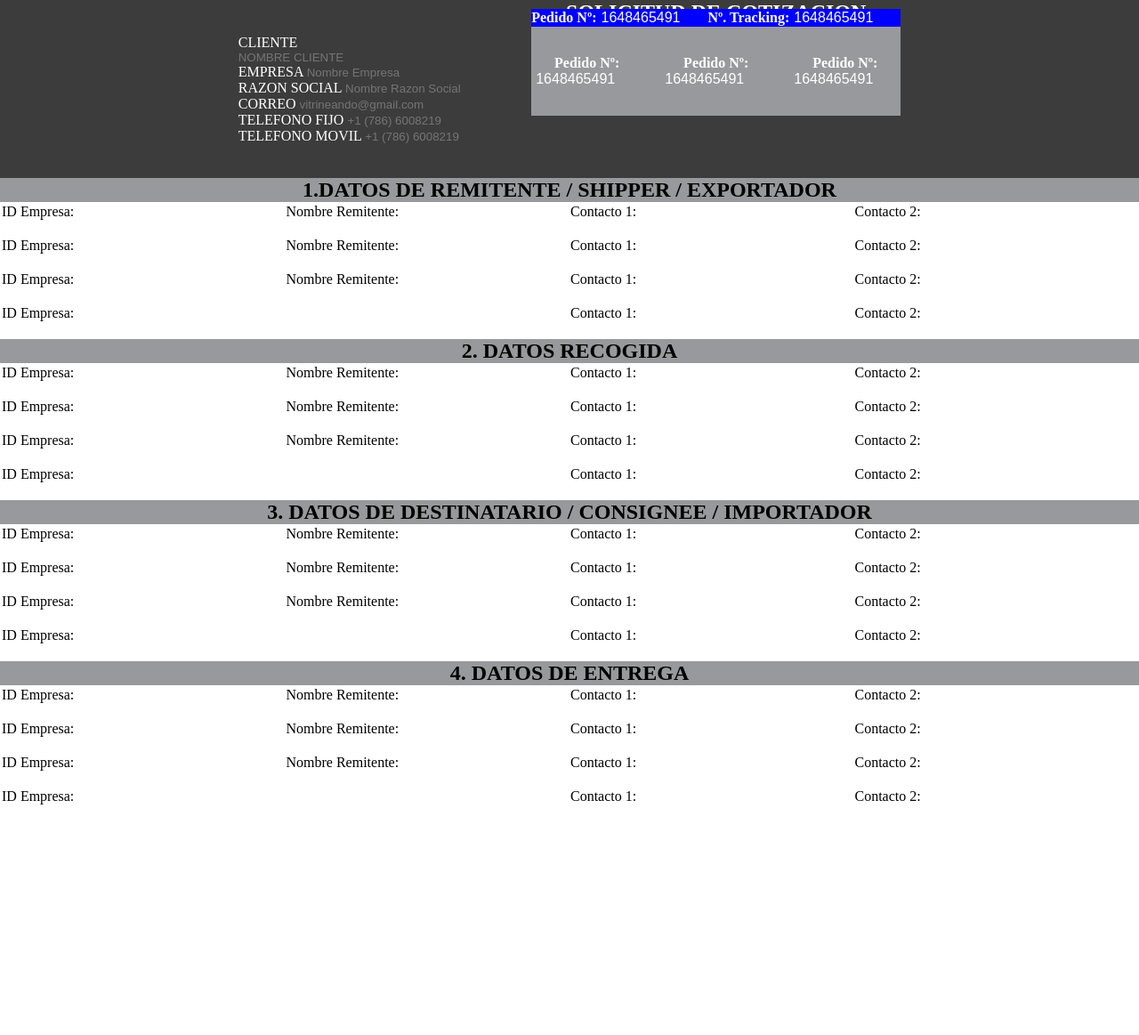
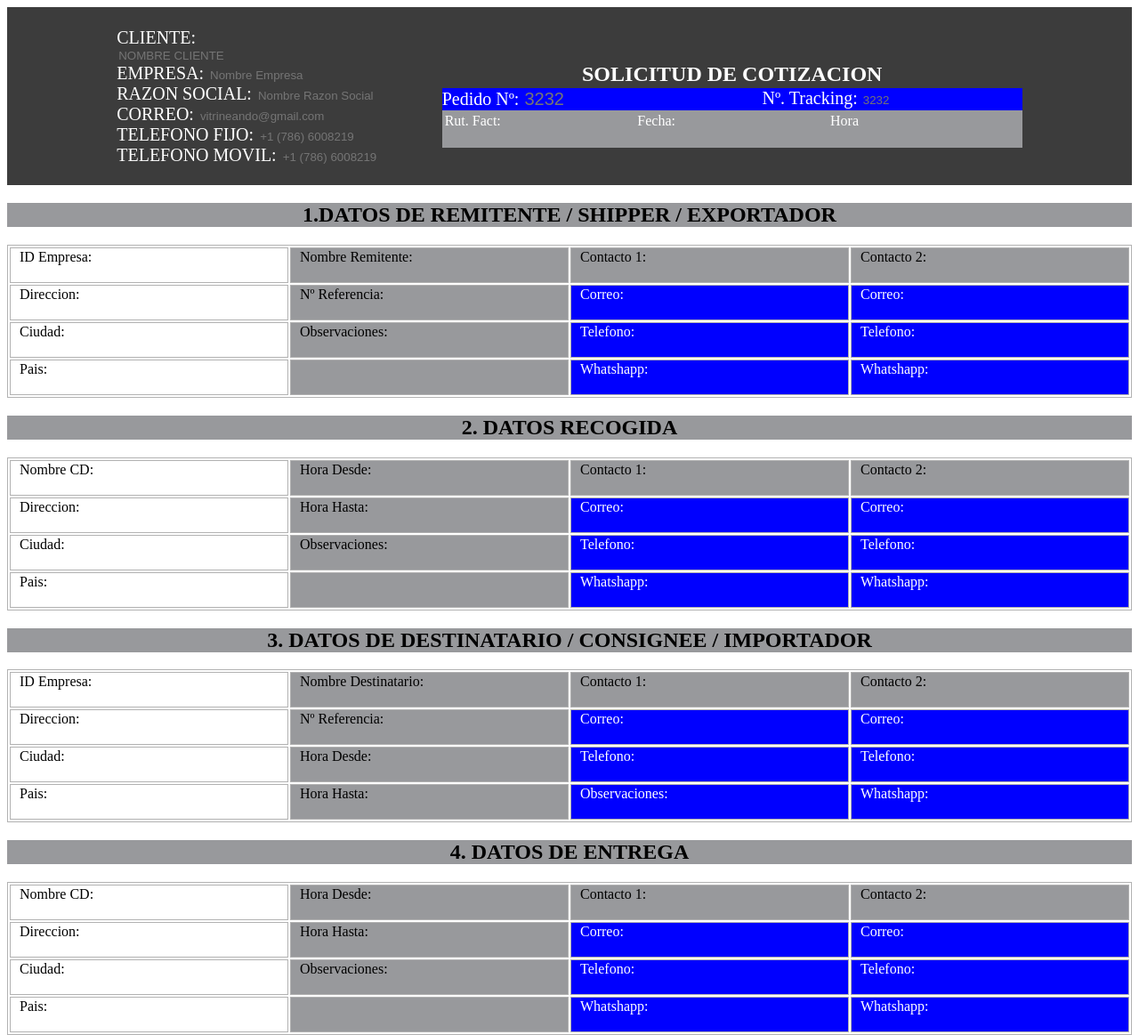
Before and after one commit to Rmoreno3/Planilla, a plain HTML site: page index.html in a window 1280 px wide. Shown: the whole page at 89% size. Before the commit the page ends 924 px from the top, so only its background shows below. Drawn offline with Linux system fonts and the light colour scheme.

Commit message:
culminando maquetado seccion informacion

```diff
--- a/index.css
+++ b/index.css
@@ -1,9 +1,3 @@
-* {
-    margin: 0;
-    padding: 0;
-    box-sizing: border-box;
-}
-
 input {
     border: 0px solid transparent;
     background-color: transparent;
@@ -22,6 +16,7 @@ input {
 .datos_cliente {
     display: flex;
     flex-direction: column;
+    font-size: 20px;
 }
 
 .pedido {
@@ -62,27 +57,41 @@ input {
 .tabla_pedido {
     display: flex;
     flex-direction: column;
-    padding-left: 10px;
-    height: 100%;
+    justify-content: center;
 }
 
-.tabla_pedido_1 {
+.tabla_pedido_tracking {
     display: flex;
+    justify-content: space-between;
+    flex-direction: row;
     background-color: blue;
 }
 
-.tabla_pedido_2 {
-    display: flex;
+.tabla_pedido_tracking-time {
     background-color: #98999C;
 }
 
-.prueba {
+
+.tabla_pedido_tracking-time td,th{
+    text-align: left;
+    margin-left: 20px;
+}
+
+.tabla_pedido_tracking-time input {
+    text-align: left;
+}
+.tabla_pedido_tracking-time table {
+    width: 100%;
+}
+
+
+/* .prueba {
     display: flex;
     height: 50%;
     align-items: center;
     background-color: #98999C;
     justify-content: space-between;
-}
+} */
 
 .title_tabla_pedido {
     text-align: center;
@@ -96,9 +105,33 @@ input {
 }
 
 .main_2 {
-
+    text-align: center;
 }
 
 .table_main_2 {
     width: 100%;
+    border: #b2b2b2 1px solid;
 }
+
+.table_main_2 td, th{
+    border: #b2b2b2 1px solid;
+    text-align: left;
+    padding-left: 10px;
+}
+
+.table_main_2 input {
+    text-align: left;
+}
+
+#td_gray {
+    background-color: #98999C;
+}
+
+#td_blue {
+    background-color: blue;
+    color: white;
+}
+
+#letra_pedido_tracking {
+    font-size: 20px;
+}
--- a/index.html
+++ b/index.html
@@ -12,33 +12,67 @@
         <div class="informacion_cliente">
             <div>
                 <form action="#" class="datos_cliente">
-                    <label for="name_cliente">CLIENTE</label>
+                    <label for="name_cliente">CLIENTE:</label>
                     <input type="text" id="name_cliente" placeholder="NOMBRE CLIENTE">
                     <div>
-                        <label for="name_cliente">EMPRESA</label>
+                        <label for="name_cliente">EMPRESA:</label>
                         <input type="text" id="name_cliente" placeholder="Nombre Empresa">
                     </div>
                     <div>
-                        <label for="name_cliente">RAZON SOCIAL</label>
+                        <label for="name_cliente">RAZON SOCIAL:</label>
                         <input type="text" id="name_cliente" placeholder="Nombre Razon Social">
                     </div>
                     <div>
-                        <label for="name_cliente">CORREO</label>
+                        <label for="name_cliente">CORREO:</label>
                         <input type="email" id="name_cliente" placeholder="vitrineando@gmail.com">
                     </div>
                     <div>
-                        <label for="name_cliente">TELEFONO FIJO</label>
+                        <label for="name_cliente">TELEFONO FIJO:</label>
                         <input type="text" id="name_cliente" placeholder="+1 (786) 6008219">
                     </div>
                     <div>
-                        <label for="name_cliente">TELEFONO MOVIL</label>
+                        <label for="name_cliente">TELEFONO MOVIL:</label>
                         <input type="text" id="name_cliente" placeholder="+1 (786) 6008219">
                     </div>
                 </form>
             </div>
             <div class="tabla_pedido">
                 <h2 class="title_tabla_pedido">SOLICITUD DE COTIZACION</h2>
-                <div class="tabla_pedido_1">
+                <div>
+                    <div class="tabla_pedido_tracking">
+                        <div>
+                            <label for="" id="letra_pedido_tracking">Pedido Nº:</label>
+                            <input type="text" placeholder="3232" id="letra_pedido_tracking">
+                        </div>
+                        <div>
+                            <label for="" id="letra_pedido_tracking">Nº. Tracking:</label>
+                            <input type="text" placeholder="3232" id="Tracking" id="letra_pedido_tracking">
+                        </div>
+                    </div>
+                    <div class="tabla_pedido_tracking-time">
+                       <table>
+                        <tr>
+                            <td>
+                                Rut. Fact:
+                                <br>
+                                <input type="text"/>
+                            </td>
+                            <td>
+                                Fecha:
+                                <br>
+                                <input type="text"/>
+                            </td>
+                            <td>
+                                Hora
+                                <br>
+                                <input type="text"/>
+                            </td>
+                        </tr>
+                       </table>
+                    </div>
+                </div>
+
+                <!-- <div class="tabla_pedido_1">
                     <div class="pedido">
                         <div class="pedido_1">
                             <p>Pedido Nº:</p>
@@ -57,30 +91,8 @@
                     </div>
                 </div>
                 <div class="prueba">
-                    <div class="tabla_pedido_2">
-                        <div class="datos_pedido">
-                            <div class="pedido_1">
-                                <p>Pedido Nº:</p>
-                            </div>
-                            <input type="text" placeholder="1648465491" class="holder_pedido">
-                        </div>
-                    </div>
-                    <div class="tabla_pedido_2">
-                        <div class="datos_pedido">
-                            <div class="pedido_1">
-                                <p>Pedido Nº:</p>
-                            </div>
-                            <input type="text" placeholder="1648465491" class="holder_pedido">
-                        </div>
-                    </div>
-                    <div class="tabla_pedido_2">
-                        <div class="datos_pedido">
-                            <div class="pedido_1">
-                                <p>Pedido Nº:</p>
-                            </div>
-                        <input type="text" placeholder="1648465491" class="holder_pedido">
-                    </div>
-                </div>
+
+                </div> -->
             </div>
         </div>
     </header>
@@ -96,17 +108,17 @@
                         <br>
                         <input type="text"/>
                     </td>
-                    <td>
+                    <td id="td_gray">
                         Nombre Remitente:
                         <br>
                         <input type="text"/>
                     </td>
-                    <td>
+                    <td id="td_gray">
                         Contacto 1:
                         <br>
                         <input type="text"/>
                     </td>
-                    <td>
+                    <td id="td_gray">
                         Contacto 2:
                         <br>
                         <input type="text"/>
@@ -114,64 +126,64 @@
                 </tr>
                 <tr>
                     <td>
-                        ID Empresa:
+                        Direccion:
                         <br>
                         <input type="text"/>
                     </td>
-                    <td>
-                        Nombre Remitente:
+                    <td id="td_gray">
+                        Nº Referencia:
                         <br>
                         <input type="text"/>
                     </td>
-                    <td>
-                        Contacto 1:
+                    <td id="td_blue">
+                        Correo:
                         <br>
                         <input type="text"/>
                     </td>
-                    <td>
-                        Contacto 2:
+                    <td id="td_blue">
+                        Correo:
                         <br>
                         <input type="text"/>
                     </td>
                 </tr>
                 <tr>
                     <td>
-                        ID Empresa:
+                        Ciudad:
                         <br>
                         <input type="text"/>
                     </td>
-                    <td>
-                        Nombre Remitente:
+                    <td id="td_gray">
+                        Observaciones:
                         <br>
                         <input type="text"/>
                     </td>
-                    <td>
-                        Contacto 1:
+                    <td id="td_blue">
+                        Telefono:
                         <br>
                         <input type="text"/>
                     </td>
-                    <td>
-                        Contacto 2:
+                    <td id="td_blue">
+                        Telefono:
                         <br>
                         <input type="text"/>
                     </td>
                 </tr>
                 <tr>
                     <td>
-                        ID Empresa:
+                        Pais:
                         <br>
                         <input type="text"/>
                     </td>
-                    <td>
+                    <td id="td_gray">
 
                     </td>
-                    <td>
-                        Contacto 1:
+                    <td id="td_blue">
+                        Whatshapp:
                         <br>
                         <input type="text"/>
                     </td>
-                    <td>
-                        Contacto 2:
+                    <td id="td_blue">
+                        Whatshapp:
                         <br>
                         <input type="text"/>
                     </td>
@@ -185,86 +197,86 @@
             <table class="table_main_2">
                 <tr>
                     <td>
-                        ID Empresa:
+                        Nombre CD:
                         <br>
                         <input type="text"/>
                     </td>
-                    <td>
-                        Nombre Remitente:
+                    <td id="td_gray">
+                        Hora Desde:
                         <br>
                         <input type="text"/>
                     </td>
-                    <td>
+                    <td id="td_gray">
                         Contacto 1:
                         <br>
                         <input type="text"/>
                     </td>
-                    <td>
-                        Contacto 2:
+                    <td id="td_gray">
+                        <label for="">Contacto 2:</label>
                         <br>
                         <input type="text"/>
                     </td>
                 </tr>
                 <tr>
                     <td>
-                        ID Empresa:
+                        Direccion:
                         <br>
                         <input type="text"/>
                     </td>
-                    <td>
-                        Nombre Remitente:
+                    <td id="td_gray">
+                        Hora Hasta:
                         <br>
                         <input type="text"/>
                     </td>
-                    <td>
-                        Contacto 1:
+                    <td id="td_blue">
+                        Correo:
                         <br>
                         <input type="text"/>
                     </td>
-                    <td>
-                        Contacto 2:
+                    <td id="td_blue">
+                        Correo:
                         <br>
                         <input type="text"/>
                     </td>
                 </tr>
                 <tr>
                     <td>
-                        ID Empresa:
+                        Ciudad:
                         <br>
                         <input type="text"/>
                     </td>
-                    <td>
-                        Nombre Remitente:
+                    <td id="td_gray">
+                        Observaciones:
                         <br>
                         <input type="text"/>
                     </td>
-                    <td>
-                        Contacto 1:
+                    <td id="td_blue">
+                        Telefono:
                         <br>
                         <input type="text"/>
                     </td>
-                    <td>
-                        Contacto 2:
+                    <td id="td_blue">
+                        Telefono:
                         <br>
                         <input type="text"/>
                     </td>
                 </tr>
                 <tr>
                     <td>
-                        ID Empresa:
+                        Pais:
                         <br>
                         <input type="text"/>
                     </td>
-                    <td>
+                    <td id="td_gray">
 
                     </td>
-                    <td>
-                        Contacto 1:
+                    <td id="td_blue">
+                        Whatshapp:
                         <br>
                         <input type="text"/>
                     </td>
-                    <td>
-                        Contacto 2:
+                    <td id="td_blue">
+                        Whatshapp:
                         <br>
                         <input type="text"/>
                     </td>
@@ -282,17 +294,17 @@
                         <br>
                         <input type="text"/>
                     </td>
-                    <td>
-                        Nombre Remitente:
+                    <td id="td_gray">
+                        Nombre Destinatario:
                         <br>
                         <input type="text"/>
                     </td>
-                    <td>
+                    <td id="td_gray">
                         Contacto 1:
                         <br>
                         <input type="text"/>
                     </td>
-                    <td>
+                    <td id="td_gray">
                         Contacto 2:
                         <br>
                         <input type="text"/>
@@ -300,64 +312,66 @@
                 </tr>
                 <tr>
                     <td>
-                        ID Empresa:
+                        Direccion:
                         <br>
                         <input type="text"/>
                     </td>
-                    <td>
-                        Nombre Remitente:
+                    <td id="td_gray">
+                        Nº Referencia:
                         <br>
                         <input type="text"/>
                     </td>
-                    <td>
-                        Contacto 1:
+                    <td id="td_blue">
+                        Correo:
                         <br>
                         <input type="text"/>
                     </td>
-                    <td>
-                        Contacto 2:
+                    <td id="td_blue">
+                        Correo:
                         <br>
                         <input type="text"/>
                     </td>
                 </tr>
                 <tr>
                     <td>
-                        ID Empresa:
+                        Ciudad:
                         <br>
                         <input type="text"/>
                     </td>
-                    <td>
-                        Nombre Remitente:
+                    <td id="td_gray">
+                        Hora Desde:
                         <br>
                         <input type="text"/>
                     </td>
-                    <td>
-                        Contacto 1:
+                    <td id="td_blue">
+                        Telefono:
                         <br>
                         <input type="text"/>
                     </td>
-                    <td>
-                        Contacto 2:
+                    <td id="td_blue">
+                        Telefono:
                         <br>
                         <input type="text"/>
                     </td>
                 </tr>
                 <tr>
                     <td>
-                        ID Empresa:
+                        Pais:
                         <br>
                         <input type="text"/>
                     </td>
-                    <td>
-
-                    </td>
-                    <td>
-                        Contacto 1:
+                    <td id="td_gray">
+                        Hora Hasta:
                         <br>
                         <input type="text"/>
                     </td>
-                    <td>
-                        Contacto 2:
+                    <td id="td_blue">
+                        Observaciones:
+                        <br>
+                        <input type="text"/>
+                    </td>
+                    <td id="td_blue">
+                        Whatshapp:
                         <br>
                         <input type="text"/>
                     </td>
@@ -371,21 +385,21 @@
             <table class="table_main_2">
                 <tr>
                     <td>
-                        ID Empresa:
+                        Nombre CD:
                         <br>
                         <input type="text"/>
                     </td>
-                    <td>
-                        Nombre Remitente:
+                    <td id="td_gray">
+                        Hora Desde:
                         <br>
                         <input type="text"/>
                     </td>
-                    <td>
+                    <td id="td_gray">
                         Contacto 1:
                         <br>
                         <input type="text"/>
                     </td>
-                    <td>
+                    <td id="td_gray">
                         Contacto 2:
                         <br>
                         <input type="text"/>
@@ -393,64 +407,64 @@
                 </tr>
                 <tr>
                     <td>
-                        ID Empresa:
+                        Direccion:
                         <br>
                         <input type="text"/>
                     </td>
-                    <td>
-                        Nombre Remitente:
+                    <td id="td_gray">
+                        Hora Hasta:
                         <br>
                         <input type="text"/>
                     </td>
-                    <td>
-                        Contacto 1:
+                    <td id="td_blue">
+                        Correo:
                         <br>
                         <input type="text"/>
                     </td>
-                    <td>
-                        Contacto 2:
+                    <td id="td_blue">
+                        Correo:
                         <br>
                         <input type="text"/>
                     </td>
                 </tr>
                 <tr>
                     <td>
-                        ID Empresa:
+                        Ciudad:
                         <br>
                         <input type="text"/>
                     </td>
-                    <td>
-                        Nombre Remitente:
+                    <td id="td_gray">
+                        Observaciones:
                         <br>
                         <input type="text"/>
                     </td>
-                    <td>
-                        Contacto 1:
+                    <td id="td_blue">
+                        Telefono:
                         <br>
                         <input type="text"/>
                     </td>
-                    <td>
-                        Contacto 2:
+                    <td id="td_blue">
+                        Telefono:
                         <br>
                         <input type="text"/>
                     </td>
                 </tr>
                 <tr>
                     <td>
-                        ID Empresa:
+                        Pais:
                         <br>
                         <input type="text"/>
                     </td>
-                    <td>
+                    <td id="td_gray">
 
                     </td>
-                    <td>
-                        Contacto 1:
+                    <td id="td_blue">
+                        Whatshapp:
                         <br>
                         <input type="text"/>
                     </td>
-                    <td>
-                        Contacto 2:
+                    <td id="td_blue">
+                        Whatshapp:
                         <br>
                         <input type="text"/>
                     </td>
```
